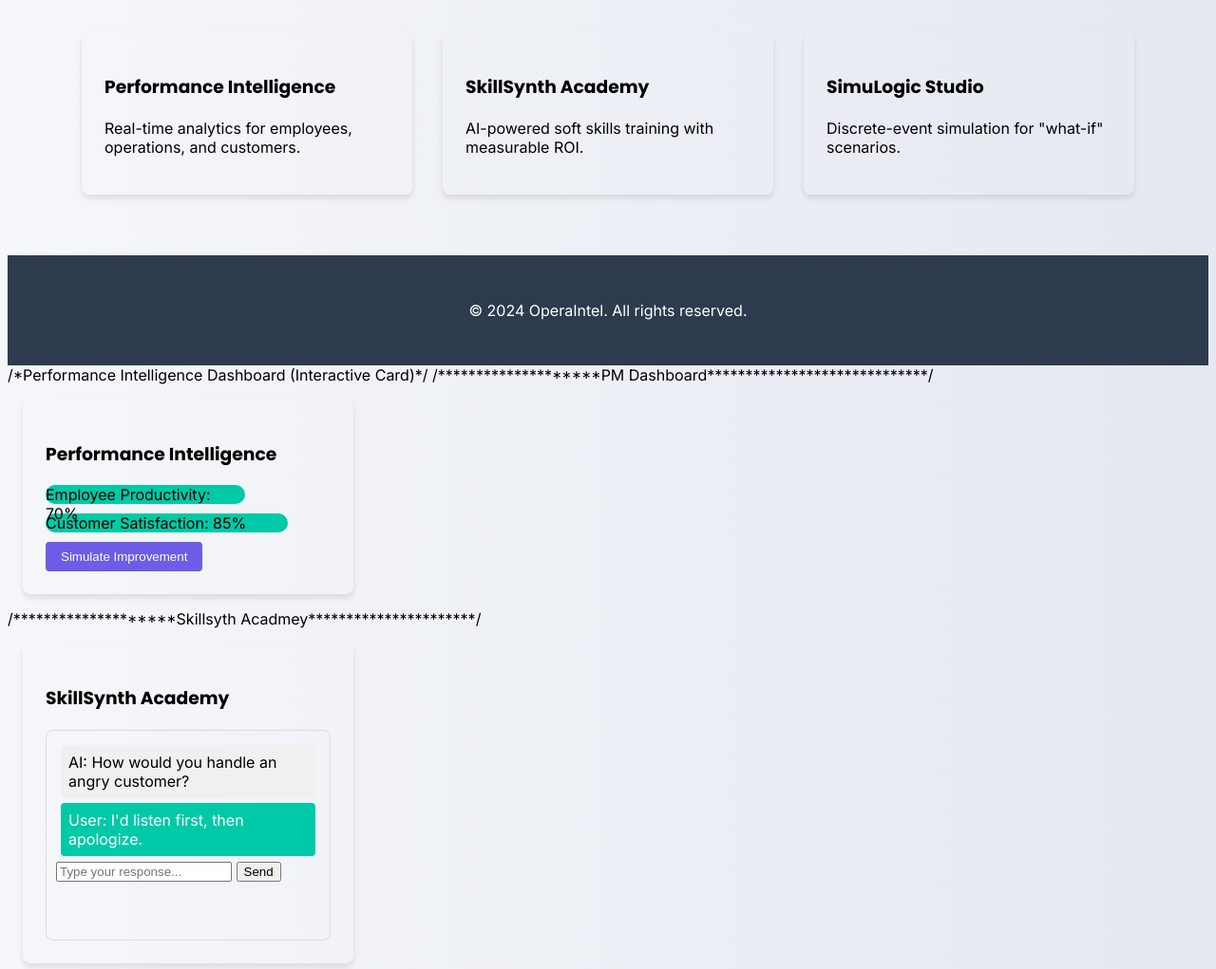
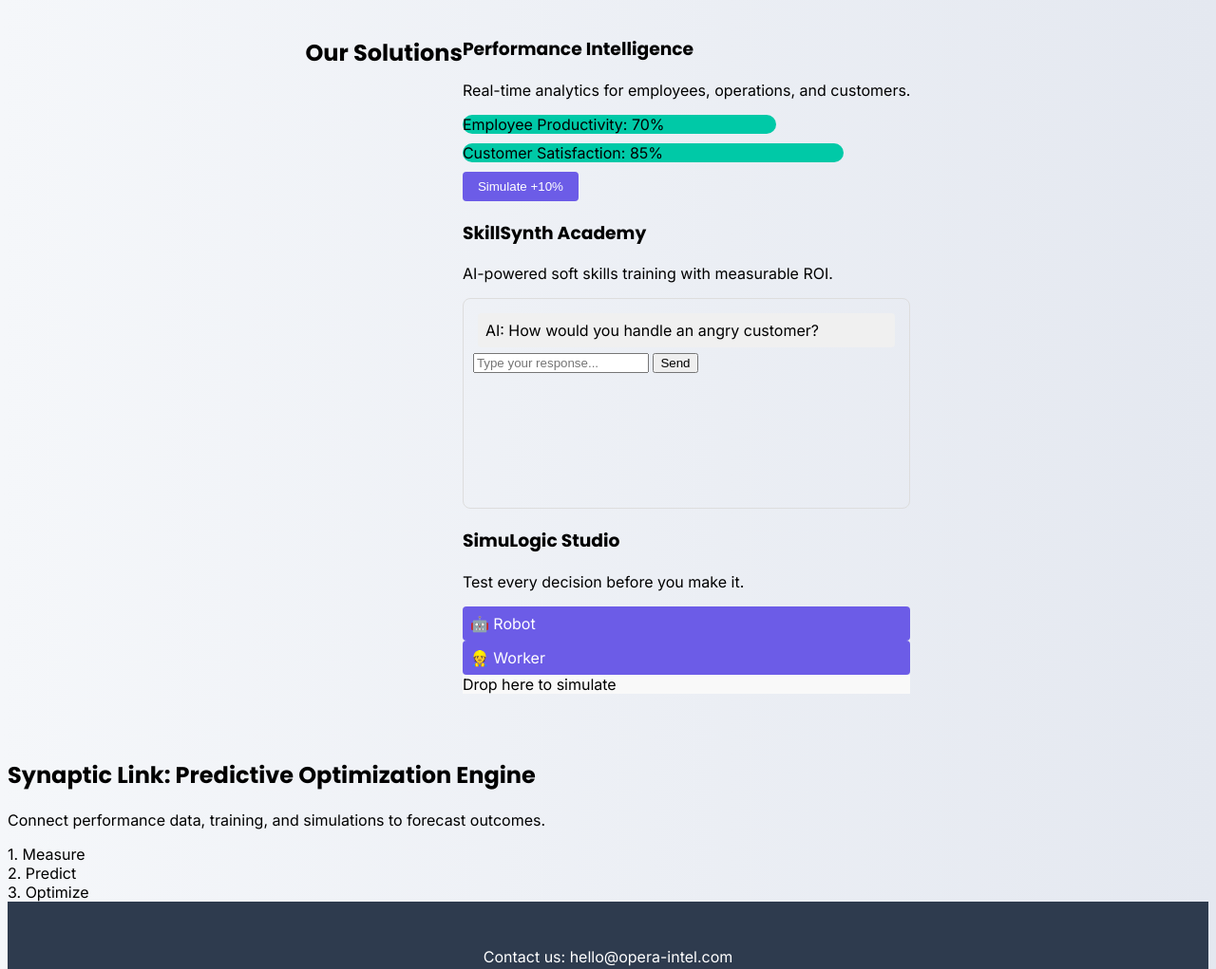
Before and after one commit to fahim749/opera-intel, a plain HTML site: page index.html in a window 1280 px wide. Shown: the part 540-1561 px from the top of the page at 95% size. Drawn offline with Linux system fonts and the light colour scheme.

Commit message:
Update index.html

```diff
--- a/index.html
+++ b/index.html
@@ -1,11 +1,10 @@
-<link href="https://fonts.googleapis.com/css2?family=Inter:wght@400;600&family=Poppins:wght@700&display=swap" rel="stylesheet">
-
 <!DOCTYPE html>
 <html lang="en">
 <head>
     <meta charset="UTF-8">
     <meta name="viewport" content="width=device-width, initial-scale=1.0">
     <title>OperaIntel | AI-Driven Optimization</title>
+    <link href="https://fonts.googleapis.com/css2?family=Inter:wght@400;600&family=Poppins:wght@700&display=swap" rel="stylesheet">
     <link rel="stylesheet" href="css/style.css">
 </head>
 <body>
@@ -13,15 +12,15 @@
     <nav>
         <div class="logo">OperaIntel</div>
         <ul>
-      <li><a href="index.html">Home</a></li>
-      <li><a href="solutions/performance.html">Solutions</a></li>
-      <li><a href="synaptic-link.html">Synaptic Link</a></li>
+            <li><a href="#home">Home</a></li>
+            <li><a href="#solutions">Solutions</a></li>
+            <li><a href="#synaptic-link">Synaptic Link</a></li>
             <li><a href="#contact">Contact</a></li>
         </ul>
     </nav>
 
     <!-- Hero Section -->
-  <section class="hero">
+    <section class="hero" id="home">
         <h1>Transform Performance with Predictive Analytics & Simulation</h1>
         <p>Measure employees, train teams, simulate operations, and predict outcomes—all in one platform.</p>
         <div class="cta">
@@ -30,68 +29,62 @@
         </div>
     </section>
 
-  <!-- Solutions Grid -->
-  <section class="solutions">
-    <div class="card">
+    <!-- Solutions Section -->
+    <section class="solutions" id="solutions">
+        <h2>Our Solutions</h2>
+        <div class="solutions-grid">
+            <!-- Performance Intelligence -->
+            <div class="solution-card">
                 <h3>Performance Intelligence</h3>
                 <p>Real-time analytics for employees, operations, and customers.</p>
+                <div class="kpi-demo">
+                    <div class="kpi-bar" style="width: 70%;">Employee Productivity: 70%</div>
+                    <div class="kpi-bar" style="width: 85%;">Customer Satisfaction: 85%</div>
                 </div>
-    <div class="card">
+                <button class="simulate-btn" onclick="simulateKPI()">Simulate +10%</button>
+            </div>
+
+            <!-- SkillSynth Academy -->
+            <div class="solution-card">
                 <h3>SkillSynth Academy</h3>
                 <p>AI-powered soft skills training with measurable ROI.</p>
+                <div class="chat-demo">
+                    <div class="chat-message ai">AI: How would you handle an angry customer?</div>
+                    <input type="text" id="chat-input" placeholder="Type your response...">
+                    <button onclick="sendMessage()">Send</button>
                 </div>
-    <div class="card">
+            </div>
+
+            <!-- SimuLogic Studio -->
+            <div class="solution-card">
                 <h3>SimuLogic Studio</h3>
-      <p>Discrete-event simulation for "what-if" scenarios.</p>
+                <p>Test every decision before you make it.</p>
+                <div class="simulation-demo">
+                    <div class="item" draggable="true">🤖 Robot</div>
+                    <div class="item" draggable="true">👷 Worker</div>
+                    <div class="drop-zone">Drop here to simulate</div>
+                </div>
+            </div>
+        </div>
+    </section>
+
+    <!-- Synaptic Link Section -->
+    <section class="synaptic-link" id="synaptic-link">
+        <h2>Synaptic Link: Predictive Optimization Engine</h2>
+        <p>Connect performance data, training, and simulations to forecast outcomes.</p>
+        <div class="engine-diagram">
+            <div class="engine-step">1. Measure</div>
+            <div class="engine-step">2. Predict</div>
+            <div class="engine-step">3. Optimize</div>
         </div>
     </section>
 
     <!-- Footer -->
-  <footer>
+    <footer id="contact">
+        <p>Contact us: hello@opera-intel.com</p>
         <p>&copy; 2024 OperaIntel. All rights reserved.</p>
     </footer>
 
     <script src="js/script.js"></script>
 </body>
 </html>
-
-/*Performance Intelligence Dashboard (Interactive Card)*/
-
-
-/********************PM Dashboard*****************************/
-
-
-<div class="card" id="performance-card">
-  <h3>Performance Intelligence</h3>
-  <div class="dashboard-preview">
-    <div class="kpi-bar" style="width: 70%">Employee Productivity: 70%</div>
-    <div class="kpi-bar" style="width: 85%">Customer Satisfaction: 85%</div>
-  </div>
-  <button class="simulate-btn" onclick="simulateKPI()">Simulate Improvement</button>
-</div>
-
-
-/********************Skillsyth Acadmey**********************/
-
-<div class="card" id="training-card">
-  <h3>SkillSynth Academy</h3>
-  <div class="chat-demo">
-    <div class="chat-message ai">AI: How would you handle an angry customer?</div>
-    <div class="chat-message user">User: I'd listen first, then apologize.</div>
-    <input type="text" id="chat-input" placeholder="Type your response...">
-    <button onclick="sendMessage()">Send</button>
-  </div>
-</div>
-
-
-/********************Simulation********************************/
-
-
-<div class="card" id="simulation-card">
-  <h3>SimuLogic Studio</h3>
-  <div class="warehouse-demo">
-    <div class="item" draggable="true" id="robot">🤖 Robot</div>
-    <div class="item" draggable="true" id="worker">👷 Worker</div>
-    <div class="drop-zone" ondrop="drop(event)" ondragover="allowDrop(event)"></div>
-  </div>
-</div>
```
Lines whose indentation alone changed are shown as unchanged.
